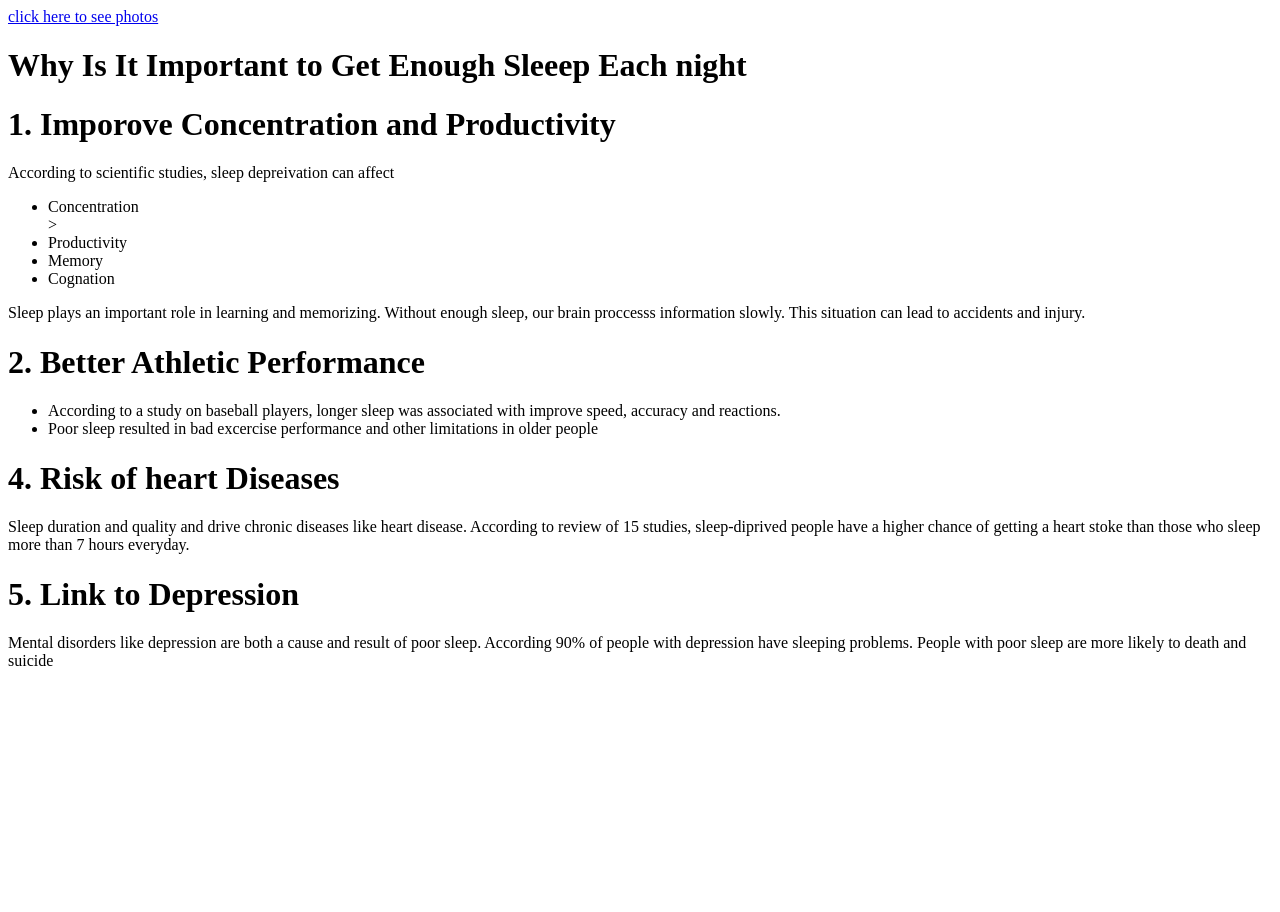
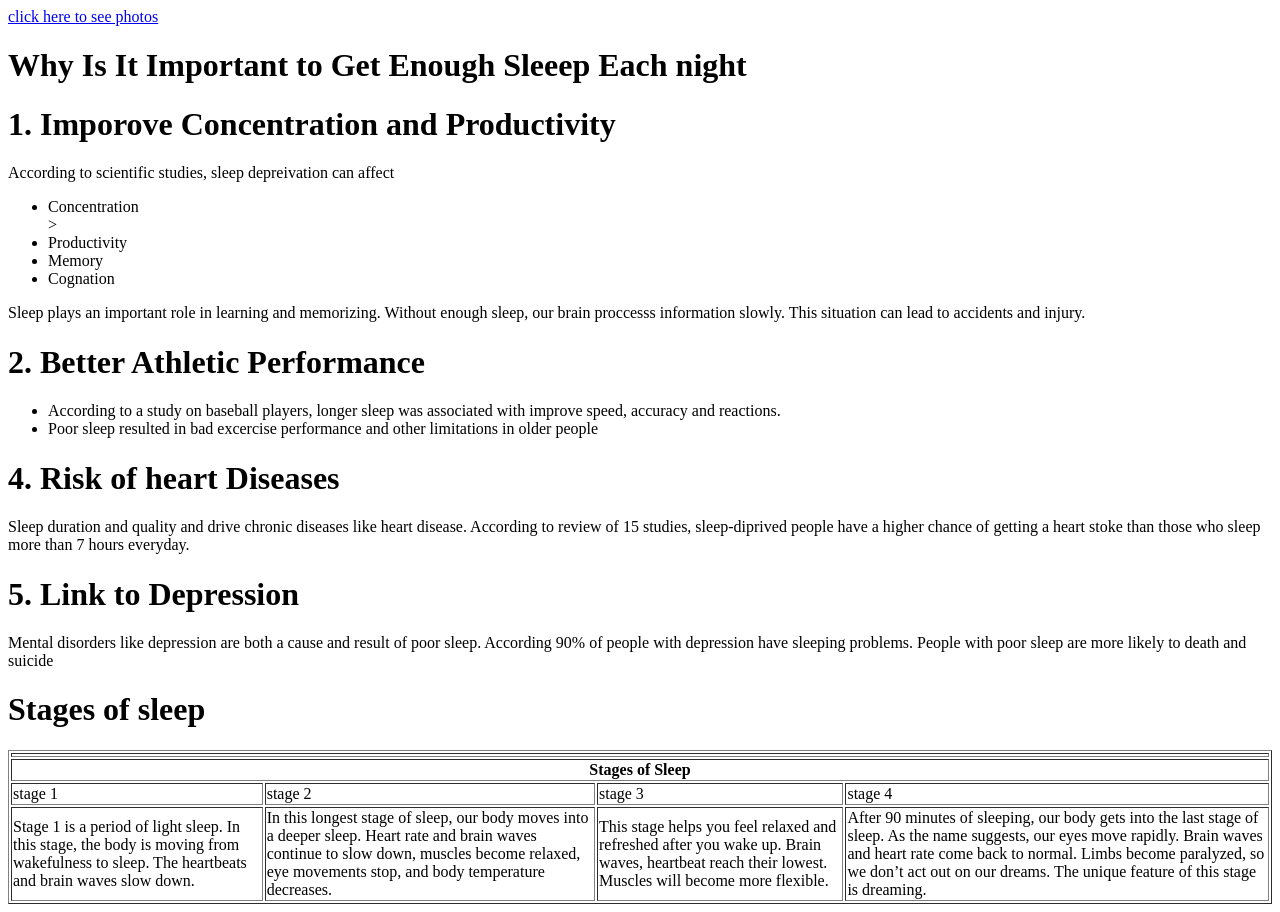
Before and after one commit to SSSKKIIII/SSSKKIIII.github.io, a plain HTML site: page index.html in a window 1280 px wide. Before the commit the page ends 800 px from the top, so only its background shows below. Drawn offline with Linux system fonts and the light colour scheme.

Commit message:
Update index.html

```diff
--- a/index.html
+++ b/index.html
@@ -24,3 +24,27 @@
 <h1> 5. Link to Depression</h1>
 <p>Mental disorders like depression are both a cause and result of poor sleep. According 90% of people with depression have sleeping problems. People with poor sleep are more likely to death and suicide </p>
 </html>
+
+<html>
+  <title></title>
+  <table border="1" align="center" callpadding="2">
+    <tr>
+      <th colspan = "4"></th>
+        </tr>
+    <h1>Stages of sleep</h1>
+            <tr>
+        <th id="top" colspan="4">Stages of Sleep</th>
+      </tr>
+      <tr>
+        <td>stage 1</td>
+        <td>stage 2</td>
+        <td>stage 3</td>
+        <td>stage 4</td>
+        </tr>
+      <tr>
+        <td>Stage 1 is a period of light sleep. In this stage, the body is moving from wakefulness to sleep. The heartbeats and brain waves slow down.</td>
+        <td>In this longest stage of sleep, our body moves into a deeper sleep. Heart rate and brain waves continue to slow down, muscles become relaxed, eye movements stop, and body temperature decreases.</td>
+        <td>This stage helps you feel relaxed and refreshed after you wake up. Brain waves, heartbeat reach their lowest. Muscles will become more flexible.</td>
+        <td>After 90 minutes of sleeping, our body gets into the last stage of sleep. As the name suggests, our eyes move rapidly. Brain waves and heart rate come back to normal. Limbs become paralyzed, so we don’t act out on our dreams. The unique feature of this stage is dreaming.</td>
+        </tr>
+    </html>
```
